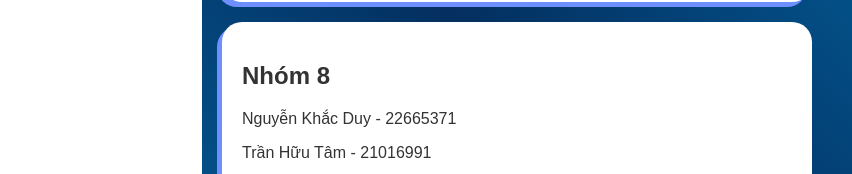
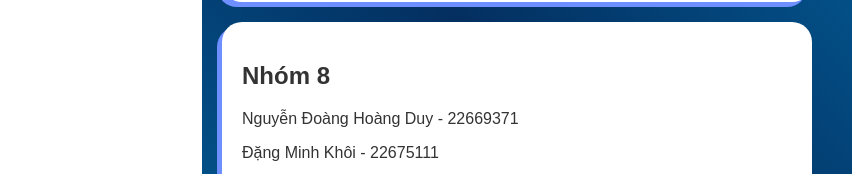
Before and after one commit to KhacDuy1711/IOT-ESP32, a plain HTML site: page index.html in a window 1280 px wide. Shown: the part 626-800 px from the top of the page, 428-1280 px from the left. Drawn offline with Linux system fonts and the light colour scheme; no server answers.

Commit message:
index.html

```diff
--- a/index.html
+++ b/index.html
@@ -52,8 +52,8 @@ img {width: 50%;border-radius: 15px;}
     </div>
     <div class='card'>
       <h2>Nhóm 8</h2>
-      <p>Nguyễn Khắc Duy - 22665371</p>
-      <p>Trần Hữu Tâm - 21016991</p>
+      <p>Nguyễn Đoàng Hoàng Duy - 22669371</p>
+      <p>Đặng Minh Khôi - 22675111</p>
     </div>
   </div>
 </div>
```
